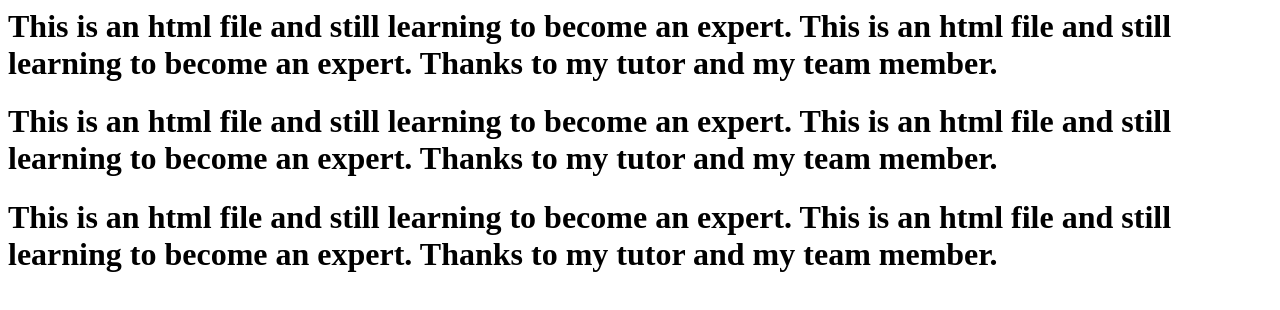
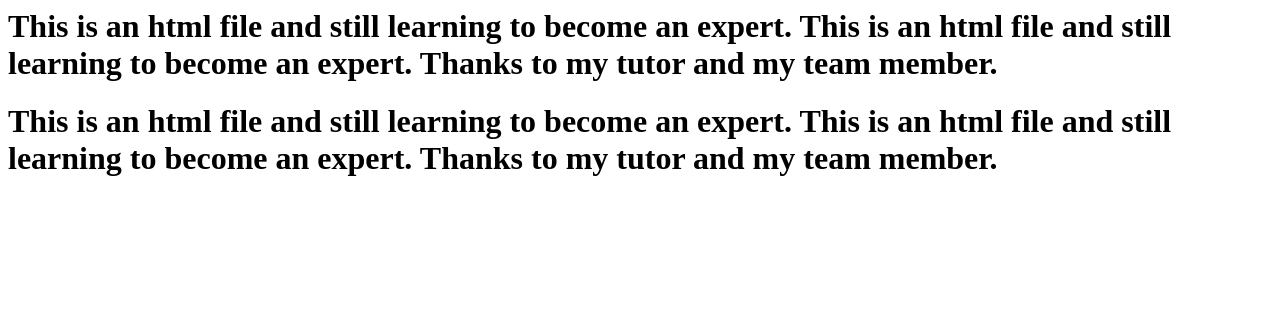
Before and after one commit to mayorpasca32/Testing.Repo, a plain HTML site: page index.html in a window 1280 px wide. Drawn offline with Linux system fonts and the light colour scheme.

Commit message:
Update index.html

```diff
--- a/index.html
+++ b/index.html
@@ -14,11 +14,3 @@
     Thanks to my tutor and my team member.
 </body>
 </h1>
-
-<h1>
-    This is an html file and still learning to become an expert.
-<body>
-    This is an html file and still learning to become an expert.
-    Thanks to my tutor and my team member.
-</body>
-</h1>
```
